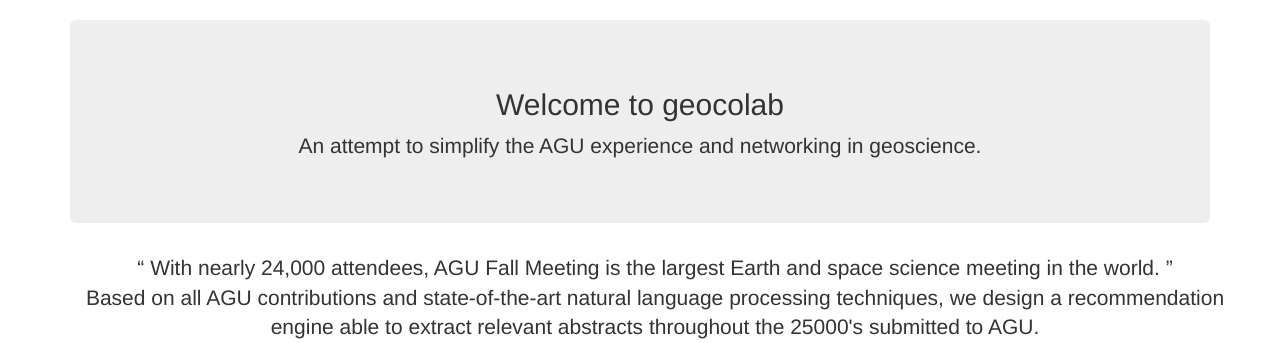
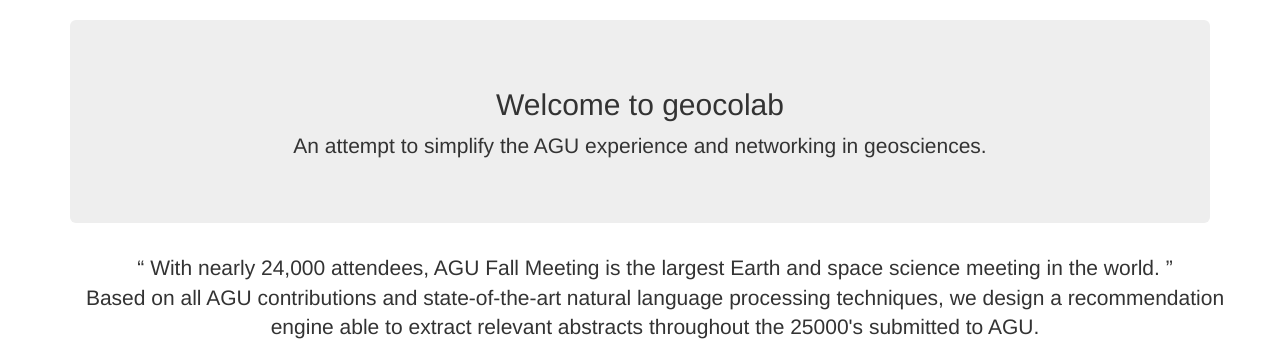
Before and after one commit to cthorey/geocolab, a Flask app: page / in a window 1280 px wide. Shown: the part 51-394 px from the top of the page. Run offline with Flask 2, Linux system fonts and the light colour scheme; parts of the project's set-up code (start-up, migrations or seed data) failed here and were passed over; some libraries are stand-ins or nearby versions.

Commit message:
coquille

```diff
--- a/webapp/templates/home.html
+++ b/webapp/templates/home.html
@@ -23,7 +23,7 @@
         <div class="jumbotron">
             <h2 class="text-center"> Welcome to geocolab</h2>
             <p class="lead text-center"> An attempt to simplify the AGU
-            experience and networking in geoscience.</p>
+            experience and networking in geosciences.</p>
         </div>
 
         <div class="container">
```
